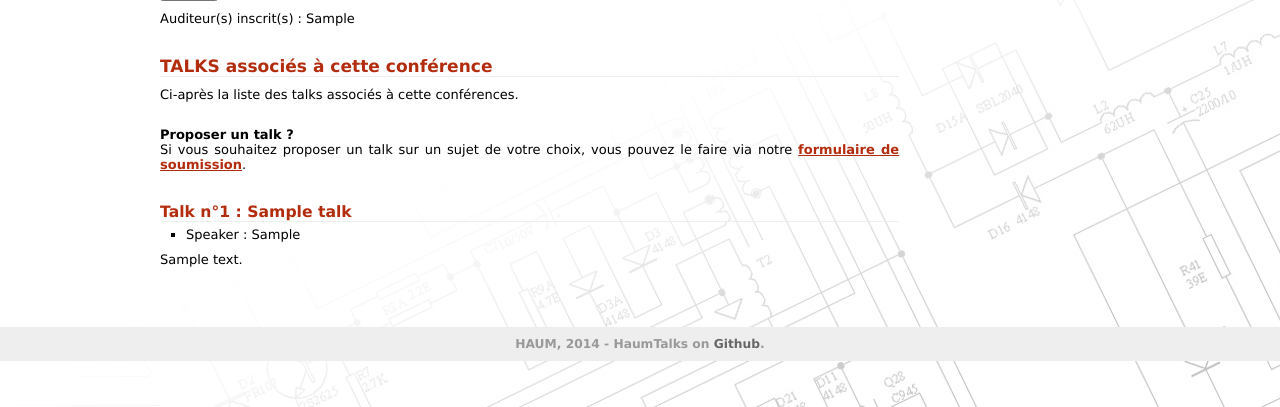
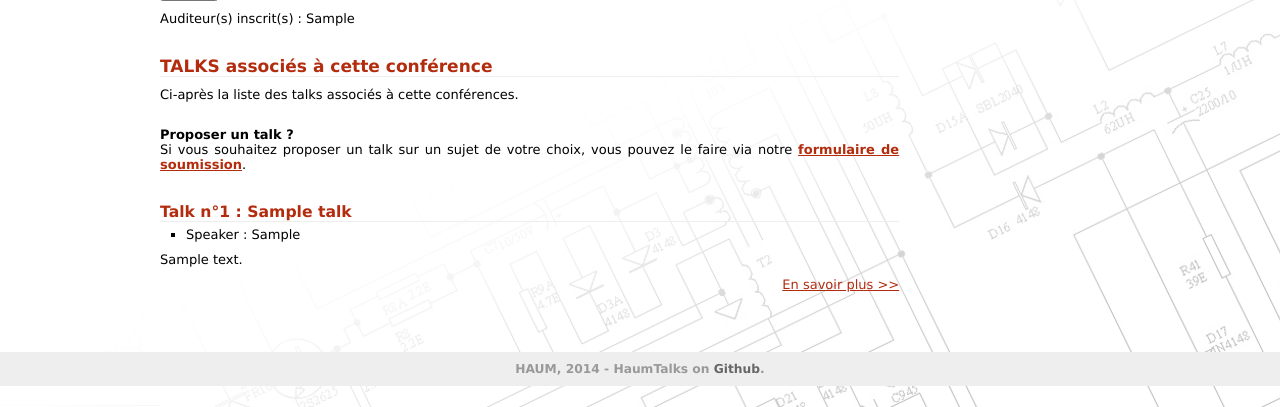
Before and after one commit to haum/haumtalks, a Django app: page /b/1 in a window 1280 px wide. Shown: the part 393-800 px from the top of the page. Run offline with Django 3.2, Linux system fonts and the light colour scheme; data comes from the database, SQL or seed files in the repository; tables that the repository leaves empty hold one stand-in row (values such as "Sample post"); parts of the project's set-up code (start-up, migrations or seed data) failed here and were passed over.

Commit message:
Ajout d'un lien vers l'URL renseignée pour chaque talk

```diff
--- a/static/style.css
+++ b/static/style.css
@@ -127,3 +127,7 @@ footer a {
 	color: #666;
 	text-decoration: none;
 }
+
+/* batch detail page related */
+
+.more { text-align: right; }
--- a/talksplanning/templates/batch_detail.html
+++ b/talksplanning/templates/batch_detail.html
@@ -44,6 +44,7 @@
         <li> Speaker : {{t.speaker|capfirst}}
       </ul>
       <p>{{t.description|restructuredtext}}</p>
+      <p class="more"><a href="{{t.url}}">En savoir plus >></a></p>
     </div>
   {% endfor %}
 {% endblock %}
```
